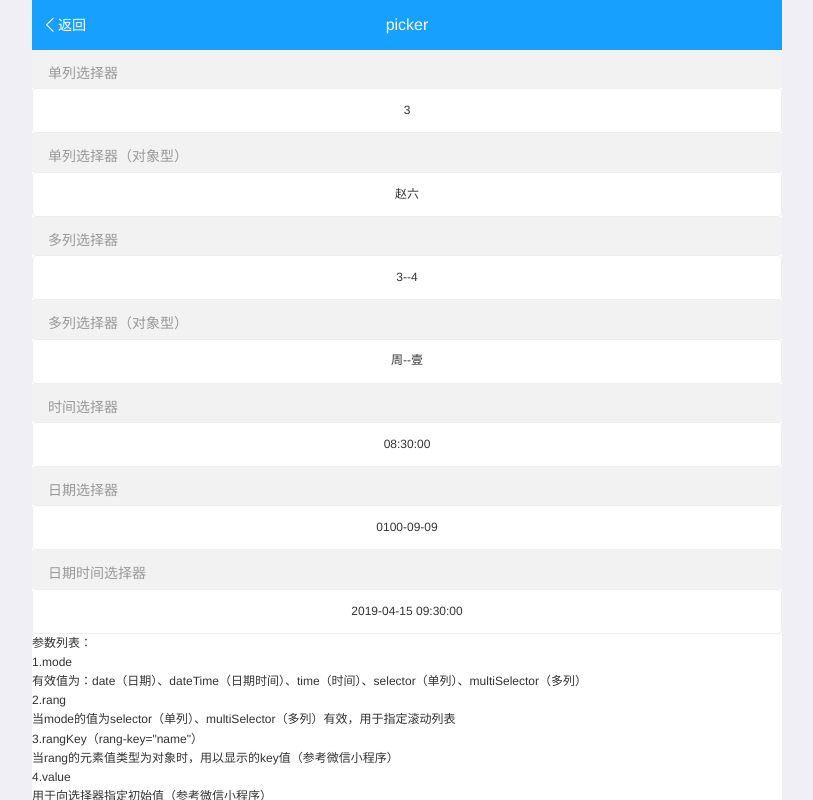
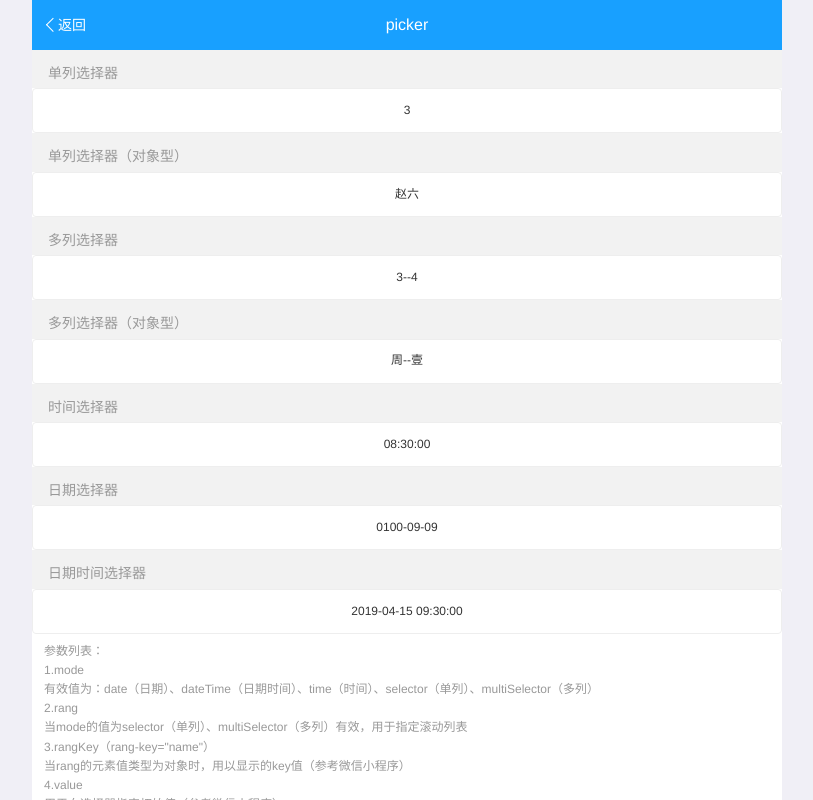
Before and after one commit to star002/myVueComponents, a Vue app: page /picker in a window 1280 px wide. Shown: the whole page, without its empty margins (233-1046 px from the left). Built offline with nearby package versions, Linux system fonts and the light colour scheme.

Commit message:
1.说明文档css的添加

```diff
--- a/static/css/app.css
+++ b/static/css/app.css
@@ -331,6 +331,13 @@ html {
 	padding: 0 0 constant(safe-area-inset-bottom) 0;
   box-sizing:border-box;
 }
+.app-remark-view{
+  width: 100%;
+  padding: 8px 12px;
+  box-sizing: border-box;
+  color: #999999;
+  font-size: 12px;
+}
 .app-media-bottom-view {
 	height: 32px;
 	width: 100%;
```
